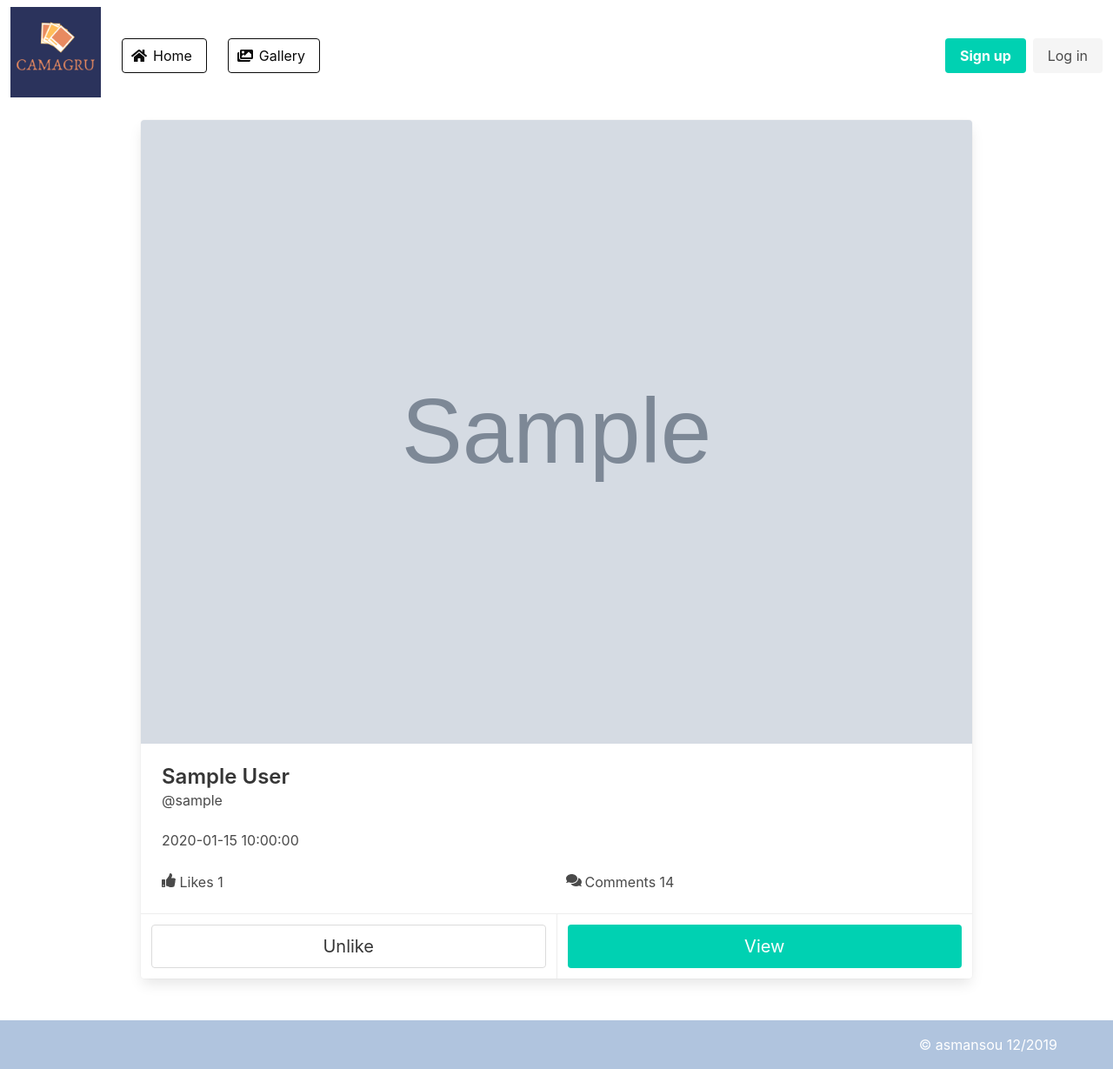
After one commit to asmansou1337/Camagru, a PHP site: template views/imageDetailView.php in a window 1280 px wide. The commit adds this page. Shown: the whole page at 87% size. Run offline with PHP 8.4, Linux system fonts and the light colour scheme; the template is opened without the code that fills it: most values are stand-ins (such as "Sample title", 1, 10 or a date in 2020); grey boxes marked "Sample" are stand-in pictures; some libraries are stand-ins or nearby versions.

Commit message:
page gallery finished + page detail image added

```diff
--- /dev/null
+++ b/views/imageDetailView.php
@@ -0,0 +1,55 @@
+<div class="container">
+<div class="columns is-centered">
+<!-- start of image section -->
+  <div class="column is-10 ">
+        <div class="card">
+            <div class="card-image">
+                <figure class="image is-4by3">
+                <img src='<?php echo $pic['img_path'] ?>' alt='<?php echo $pic['name'] ?>'>
+                </figure>
+            </div>
+            <div class="card-content">
+                <div class="media">
+                    <div class="media-content">
+                        <p class="title is-4"><?php echo $pic['firstName'].' '.$pic['lastName']?></p>
+                        <p class="subtitle is-6"><?php echo '@'.$pic['username'] ?></p>
+                        <p><time datetime="2016-1-1"><?php echo $pic['creation_date'] ?></time></p>
+                    </div>
+                </div>
+                <div class="content">
+                    <div class="columns">
+                        <div class="column is-half">
+                            <span class="icon is-small is-left">
+                                <i class="fa fa-thumbs-up"></i>
+                            </span>
+                        Likes <span> <?php echo $pic['countLikes'] ?> </span>
+                        </div>
+                        <div class="column">
+                        <span class="icon is-small is-left">
+                                <i class="fas fa-comments"></i>
+                            </span>
+                        Comments <span> 14 </span>
+                        </div>
+                    </div>
+                </div>
+            </div>
+            <footer class="card-footer">
+                <form action="index.php?page=addLike" method="post" class="card-footer-item">
+                    <input type="hidden" name="picId" value="<?php echo $pic['picId'] ?>">
+                    <input type="hidden" name="ownerId" value="<?php echo $pic['userId'] ?>">
+                    <input type="hidden" name="ownerUsername" value="<?php echo $pic['username'] ?>">
+                    <input type="hidden" name="ownerEmail" value="<?php echo $pic['email'] ?>">
+                    <input type="hidden" name="notify" value="<?php echo $pic['notify'] ?>">
+                    <input class="button is-medium is-fullwidth" value="<?php echo  ($pic['isLiked'] === 0 ? "Like" : "Unlike") ; ?>" type="submit" name="like">
+                </form>
+
+                <form action="index.php?page=viewImageDetails" method="post" class="card-footer-item">
+                    <input type="hidden" name="picId" value="<?php echo $pic['picId'] ?>">
+                    <input class="button  is-medium is-fullwidth is-primary" value="View" type="submit" name="view">
+                </form>
+            </footer>
+        </div>
+  </div>
+  <!-- end of image section -->
+</div>
+</div>
```
Also changed, not shown: controllers/controller.php (+21 -12 lines), controllers/controllerImage.php (+18 -3 lines), models/imageManager.php (+24 -2 lines), views/galleryView.php (+11 -5 lines).
